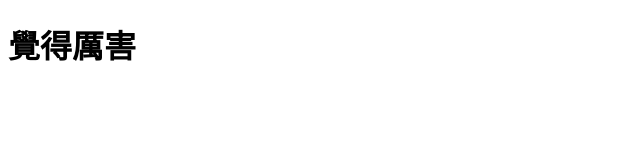
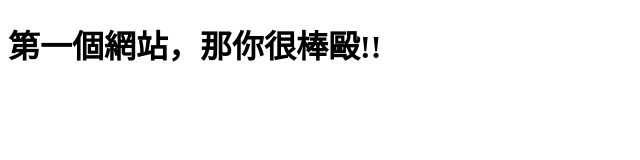
Before and after one commit to BabyPenguinGuan/BabyPenguinGuan.github.io, a plain HTML site: page index.html in a window 1280 px wide. Shown: the whole page, without its empty margins (0-640 px from the left). Drawn offline with Linux system fonts and the light colour scheme.

Commit message:
Update index.html

```diff
--- a/index.html
+++ b/index.html
@@ -2,9 +2,9 @@
 <html>
   <head>
     <meta charset="utf-8">
-    <title>你好，GitHub</title>
+    <title>安安，GitHub</title>
   </head>
   <body>
-    <h1>覺得厲害</h1>
+    <h1>第一個網站，那你很棒毆!!</h1>
   </body>
 </html>
```
